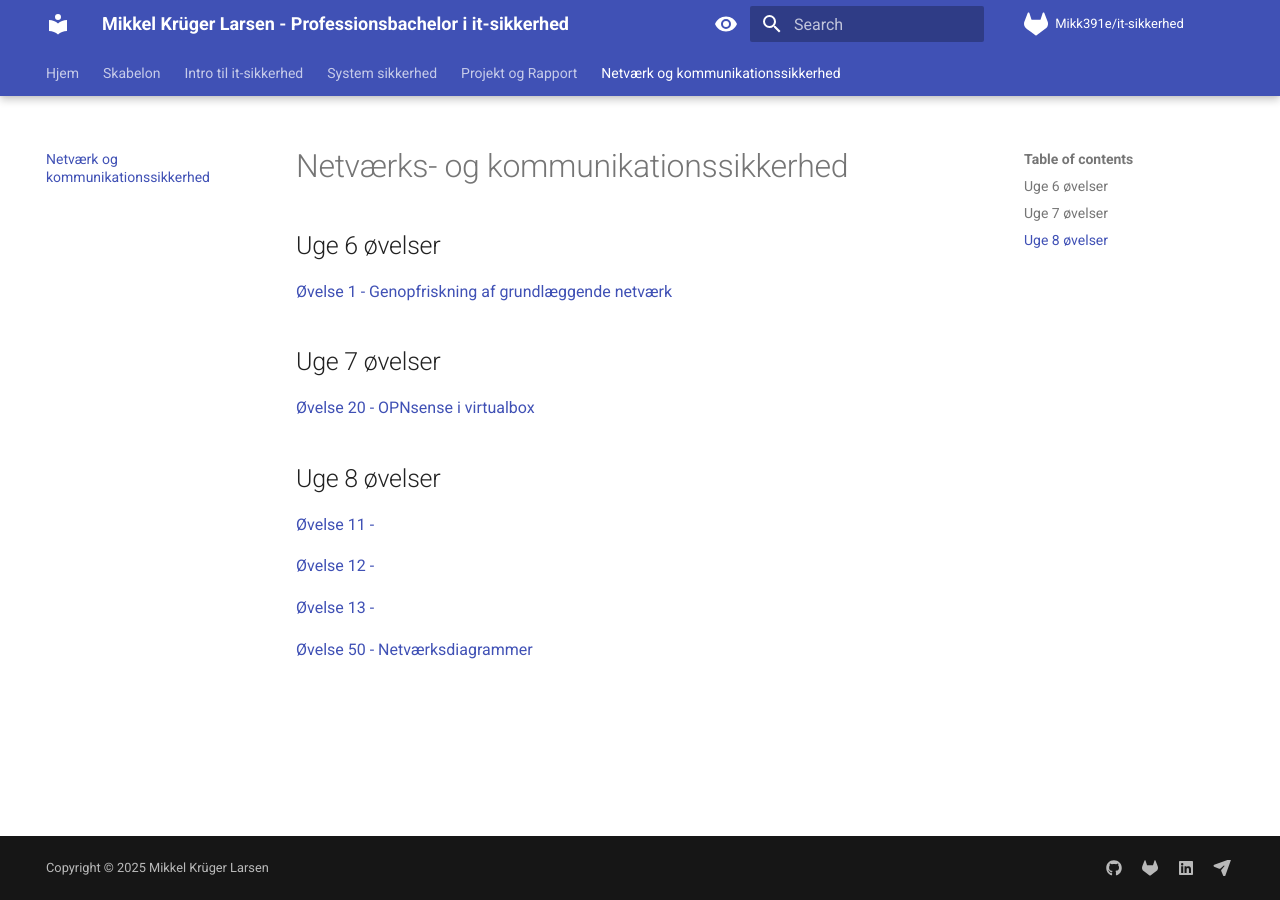
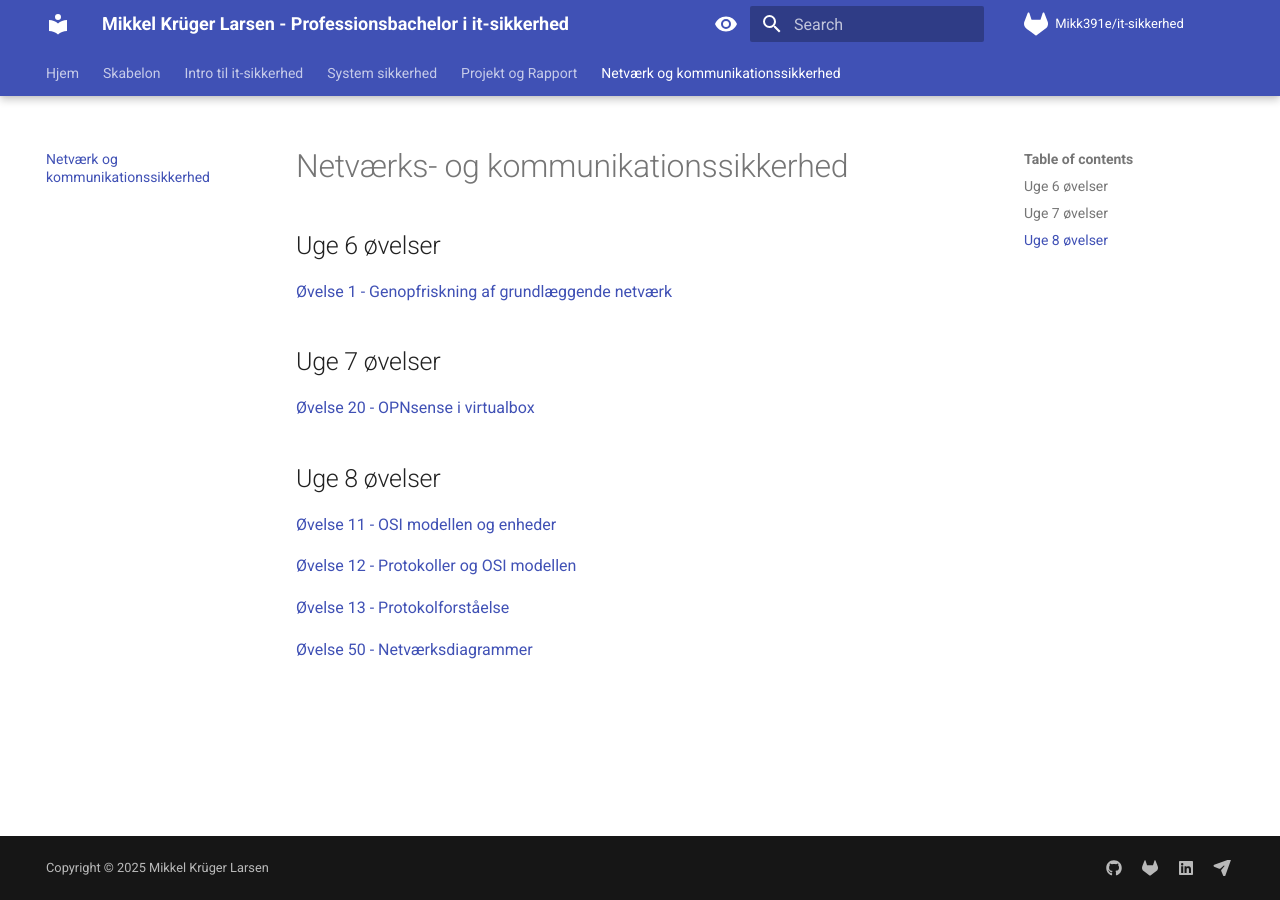
Before and after one commit to Mikk391e/it-sikkerhed, an MkDocs documentation site: the page built from my-project/pages/docs/NetværksSikkerhed.md, in a window 1280 px wide. Built offline with MkDocs 1.6.1 and Material for MkDocs 9.7.7, drawn with Linux system fonts in a browser that asks for light colours; comment, search, counter and statistics services are not loaded.

Commit message:
Fixed some formatting things

```diff
--- a/my-project/pages/docs/NetværksSikkerhed.md
+++ b/my-project/pages/docs/NetværksSikkerhed.md
@@ -10,10 +10,10 @@
 
 ## Uge 8 øvelser
 
-[Øvelse 11 - ](Exercises/Netsec/Uge%208/Øvelse11.md)
+[Øvelse 11 - OSI modellen og enheder](Exercises/Netsec/Uge%208/Øvelse11.md)
 
-[Øvelse 12 - ](Exercises/Netsec/Uge%208/Øvelse12.md)
+[Øvelse 12 - Protokoller og OSI modellen](Exercises/Netsec/Uge%208/Øvelse12.md)
 
-[Øvelse 13 - ](Exercises/Netsec/Uge%208/Øvelse13.md)
+[Øvelse 13 - Protokolforståelse](Exercises/Netsec/Uge%208/Øvelse13.md)
 
 [Øvelse 50 - Netværksdiagrammer](Exercises/Netsec/Uge%208/Øvelse14.md)
```
Also changed, not shown: my-project/pages/docs/Exercises/Netsec/Uge 8/Øvelse13.md (+1 -0 lines), my-project/pages/docs/Exercises/Netsec/Uge 8/Øvelse23.md (added, +32 -0 lines), my-project/pages/docs/Exercises/Netsec/Uge 8/Øvelse50.md (+4 -0 lines), 1 other file.
